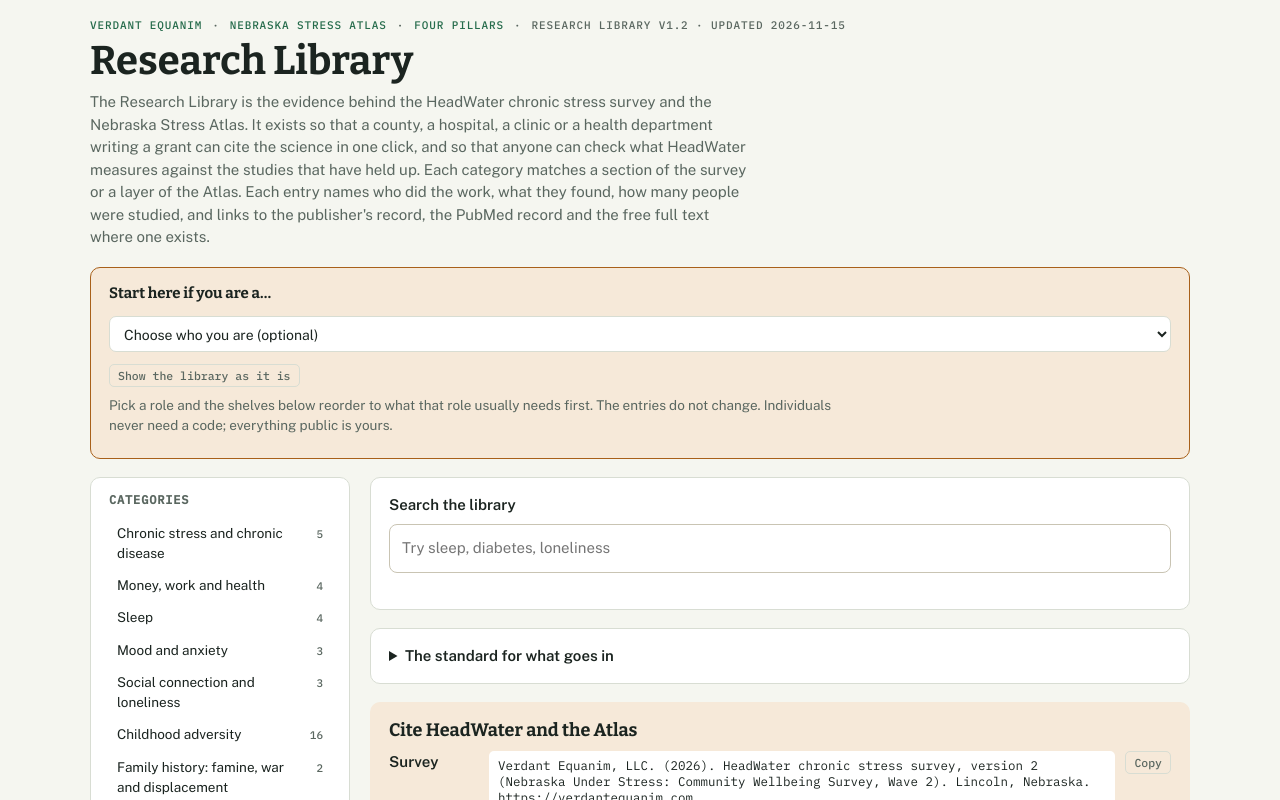
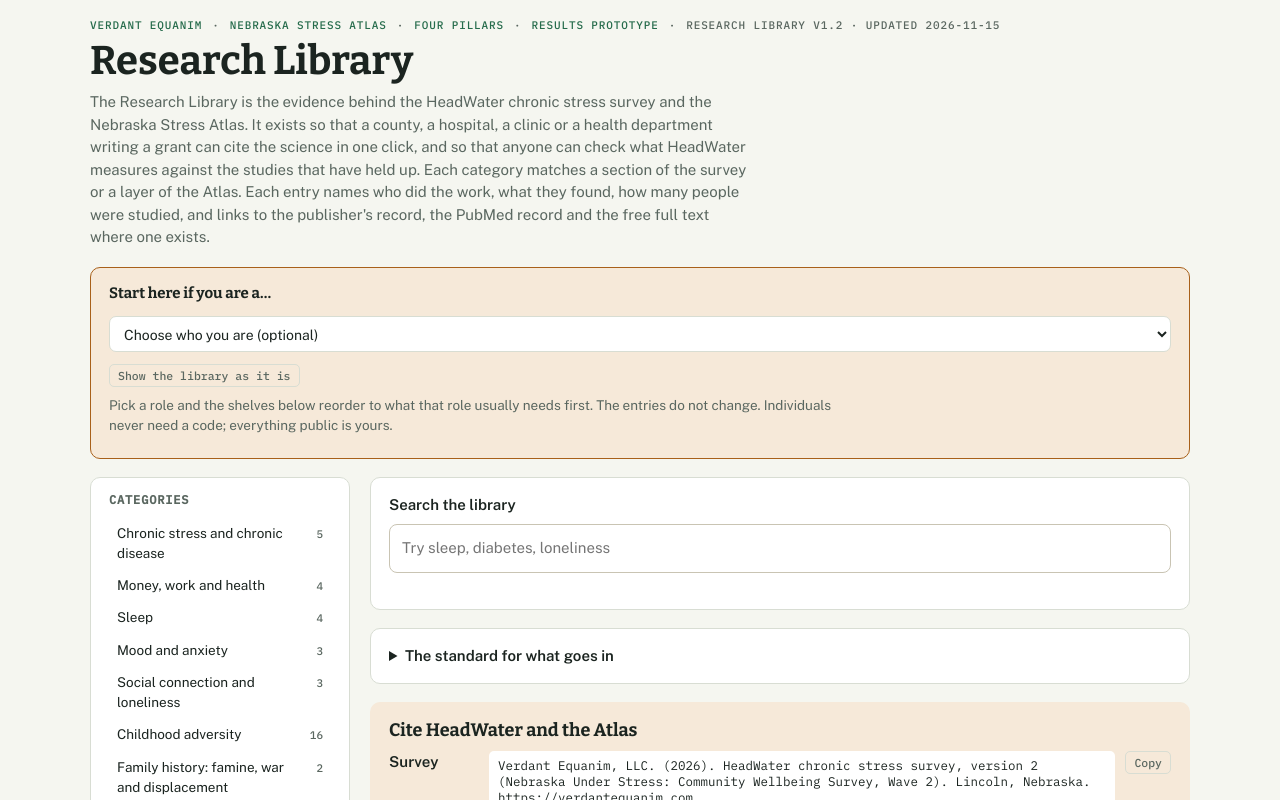
Before and after one commit to verdantequanim/company-page, a plain HTML site: page research/index.html in a window 1280 px wide. Shown: the top 800 px of the page. Drawn offline with nearby package versions, Linux system fonts and the light colour scheme.

Commit message:
Research Library: results prototype link in the header

```diff
--- a/research/index.html
+++ b/research/index.html
@@ -114,7 +114,7 @@ select{width:100%;max-width:100%;min-width:0}
 <body>
 <div class="wrap">
   <header>
-    <div class="eyebrow"><a href="../">Verdant Equanim</a><span>·</span><a href="../atlas/">Nebraska Stress Atlas</a><span>·</span><a href="../pillars/">Four pillars</a><span>·</span><span>Research Library v1.2 · updated 2026-11-15</span></div>
+    <div class="eyebrow"><a href="../">Verdant Equanim</a><span>·</span><a href="../atlas/">Nebraska Stress Atlas</a><span>·</span><a href="../pillars/">Four pillars</a><span>·</span><a href="../results/">Results prototype</a><span>·</span><span>Research Library v1.2 · updated 2026-11-15</span></div>
     <h1 style="margin-top:8px">Research Library</h1>
     <p class="lede" style="margin-top:8px">The Research Library is the evidence behind the HeadWater chronic stress survey and the Nebraska Stress Atlas. It exists so that a county, a hospital, a clinic or a health department writing a grant can cite the science in one click, and so that anyone can check what HeadWater measures against the studies that have held up. Each category matches a section of the survey or a layer of the Atlas. Each entry names who did the work, what they found, how many people were studied, and links to the publisher&#x27;s record, the PubMed record and the free full text where one exists.</p>
   </header>
```
